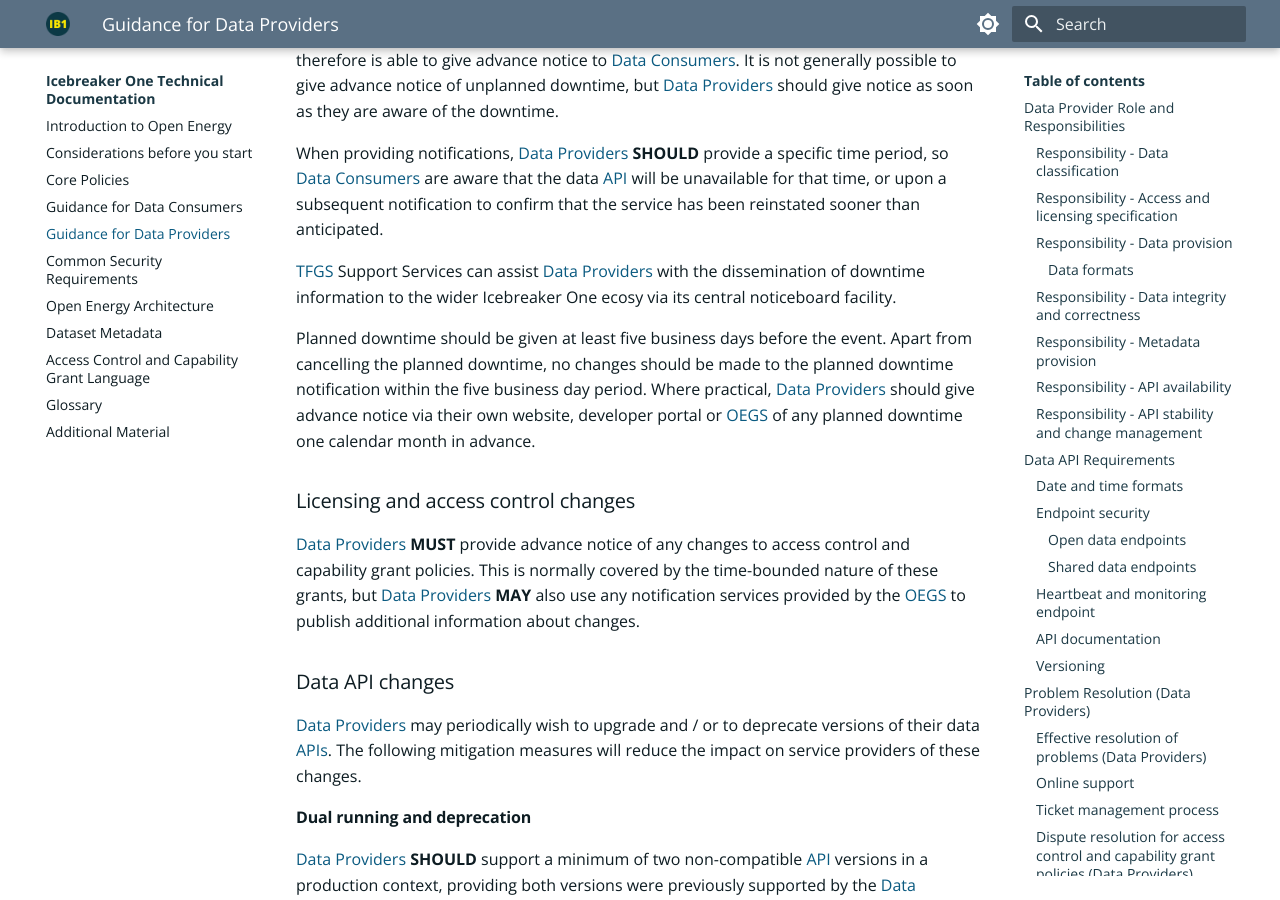
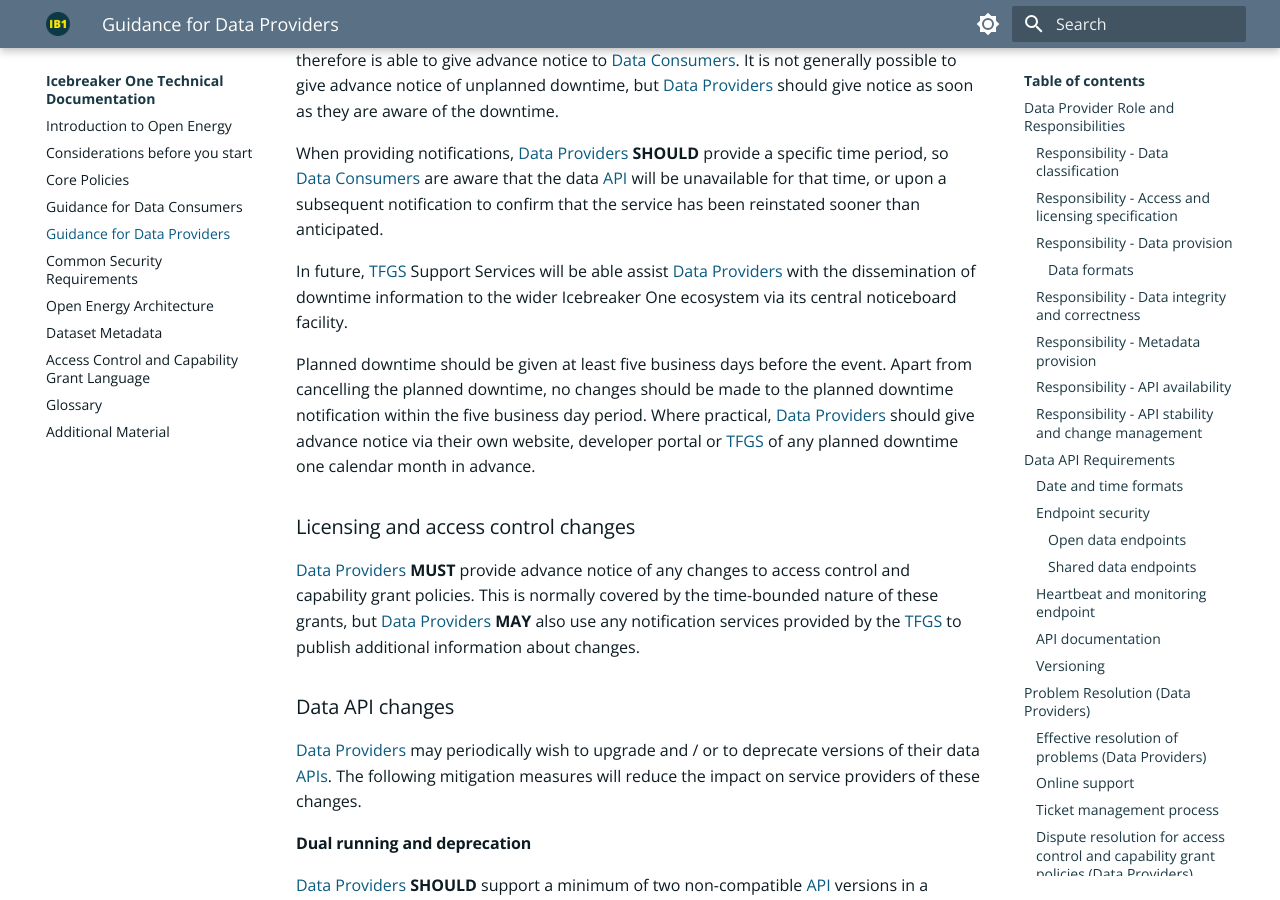
Before and after one commit to icebreakerone/ib1-technical-docs, an MkDocs documentation site: the page built from docs/ops_guidelines/data_provider_ops_guidelines.md, in a window 1280 px wide and 900 px high, scrolled down 6412 px. Built offline with MkDocs 1.6.1 and Material for MkDocs 9.7.7, drawn with Linux system fonts in a browser that asks for light colours; the version menu is left out.

Commit message:
docs/ops_guidelines/data_provider_ops_guidelines.md updated from https://stackedit.net/

```diff
--- a/docs/ops_guidelines/data_provider_ops_guidelines.md
+++ b/docs/ops_guidelines/data_provider_ops_guidelines.md
@@ -190,28 +190,21 @@ It is not generally possible to give advance notice of unplanned downtime, but [
 
 When providing notifications, [Data Providers](../glossary.md#term-Data-Provider) **SHOULD** provide a specific time period, so [Data Consumers](../glossary.md#term-Data-Consumer) are aware that the data [API](../glossary.md#term-Application-programming-interface) will be unavailable for that time, or upon a subsequent notification to confirm that the service has been reinstated sooner than anticipated.
 
-[TFGS](../glossary.md#term-Open-Energy-Governance-Service) Support Services can assist [Data Providers](../glossary.md#term-Data-Provider) with the dissemination of downtime information to the wider Icebreaker One ecosy via its central noticeboard facility.
+In future, [TFGS](../glossary.md#term-Trust-Framework-Governance-Service) Support Services will be able assist [Data Providers](../glossary.md#term-Data-Provider) with the dissemination of downtime information to the wider Icebreaker One ecosystem via its central noticeboard facility.
 
-Planned downtime should be given at least five business days before the event. Apart from cancelling the planned
-downtime, no changes should be made to the planned downtime notification within the five business day period. Where
-practical, [Data Providers](../glossary.md#term-Data-Provider) should give advance notice via their own website, developer portal or [OEGS](../glossary.md#term-Open-Energy-Governance-Service) of any planned downtime one
-calendar month in advance.
+Planned downtime should be given at least five business days before the event. Apart from cancelling the planned downtime, no changes should be made to the planned downtime notification within the five business day period. Where practical, [Data Providers](../glossary.md#term-Data-Provider) should give advance notice via their own website, developer portal or [TFGS](../glossary.md#term-Trust-Framwork-Governance-Service) of any planned downtime one calendar month in advance.
 
 ### Licensing and access control changes
 
-[Data Providers](../glossary.md#term-Data-Provider) **MUST** provide advance notice of any changes to access control and capability grant policies. This is normally
-covered by the time-bounded nature of these grants, but [Data Providers](../glossary.md#term-Data-Provider) **MAY** also use any notification services provided by the [OEGS](../glossary.md#term-Open-Energy-Governance-Service)
-to publish additional information about changes.
+[Data Providers](../glossary.md#term-Data-Provider) **MUST** provide advance notice of any changes to access control and capability grant policies. This is normally covered by the time-bounded nature of these grants, but [Data Providers](../glossary.md#term-Data-Provider) **MAY** also use any notification services provided by the [TFGS](../glossary.md#term-Trust-Framework-Governance-Service) to publish additional information about changes.
 
 ### Data API changes
 
-[Data Providers](../glossary.md#term-Data-Provider) may periodically wish to upgrade and / or to deprecate versions of their data [APIs](../glossary.md#term-Application-programming-interface). The following
-mitigation measures will reduce the impact on service providers of these changes.
+[Data Providers](../glossary.md#term-Data-Provider) may periodically wish to upgrade and / or to deprecate versions of their data [APIs](../glossary.md#term-Application-programming-interface). The following mitigation measures will reduce the impact on service providers of these changes.
 
 #### Dual running and deprecation
 
-[Data Providers](../glossary.md#term-Data-Provider) **SHOULD** support a minimum of two non-compatible [API](../glossary.md#term-Application-programming-interface) versions in a production context, providing both versions
-were previously supported by the [Data Provider](../glossary.md#term-Data-Provider), for a period of time long enough to ensure that [Data Consumers](../glossary.md#term-Data-Consumer) have had sufficient time to
+[Data Providers](../glossary.md#term-Data-Provider) **SHOULD** support a minimum of two non-compatible [API](../glossary.md#term-Application-programming-interface) versions in a production context, providing both versions were previously supported by the [Data Provider](../glossary.md#term-Data-Provider), for a period of time long enough to ensure that [Data Consumers](../glossary.md#term-Data-Consumer) have had sufficient time to
 successfully test the new version and migrate their applications and customers. [OEGS](../glossary.md#term-Open-Energy-Governance-Service) recommends dual running for at
 least six months for a major version, and three months for a minor version. Where a [Data Provider](../glossary.md#term-Data-Provider) implements a data [API](../glossary.md#term-Application-programming-interface) for the
 first time, they will only need to support this one version to start with.
```
Also changed, not shown: other parts of docs/ops_guidelines/data_provider_ops_guidelines.md (+1 -1 lines).
